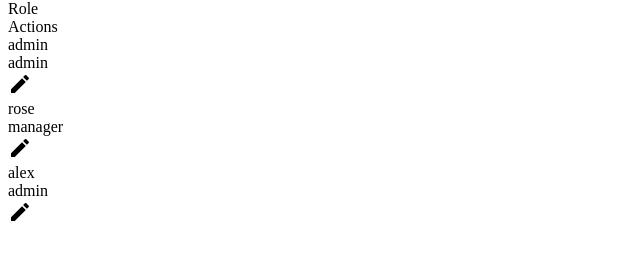
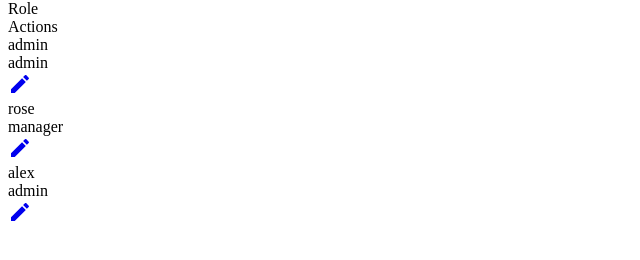
Before and after one commit to alex9446/products-showcase_frontend, a Gatsby app: page /users in a window 1280 px wide. Shown: the part 134-394 px from the top of the page, without its empty margins (0-640 px from the left). Built offline with nearby package versions, Linux system fonts and the light colour scheme.

Commit message:
Linked edit icon to an user modal

```diff
--- a/src/components/users-list/user-row.tsx
+++ b/src/components/users-list/user-row.tsx
@@ -1,9 +1,10 @@
 import { mdiPencil } from '@mdi/js';
 import React from 'react';
 
-import Icon from '../icon/icon';
+import LinkIcon from '../icon/link-icon';
 
 export interface UserRowInterface {
+    id: string,
     name: string,
     role: string
 }
@@ -14,7 +15,7 @@ export default function UserRow(props: UserRowInterface) {
             <div className="name">{props.name}</div>
             <div className="role">{props.role}</div>
             <div className="action">
-                <Icon path={mdiPencil} class="edit-icon" />
+                <LinkIcon to={`/users?user=${props.id}`} path={mdiPencil} class="edit-icon" />
             </div>
         </div>
     );
--- a/src/components/users-list/users-list.tsx
+++ b/src/components/users-list/users-list.tsx
@@ -14,7 +14,7 @@ export default function UsersList(props: PropsInterface) {
                 <div>Role</div>
                 <div>Actions</div>
             </div>
-            {props.children.map(user => <UserRow name={user.name} role={user.role} />)}
+            {props.children.map(user => <UserRow key={user.id} id={user.id} name={user.name} role={user.role} />)}
         </div>
     );
 }
```
